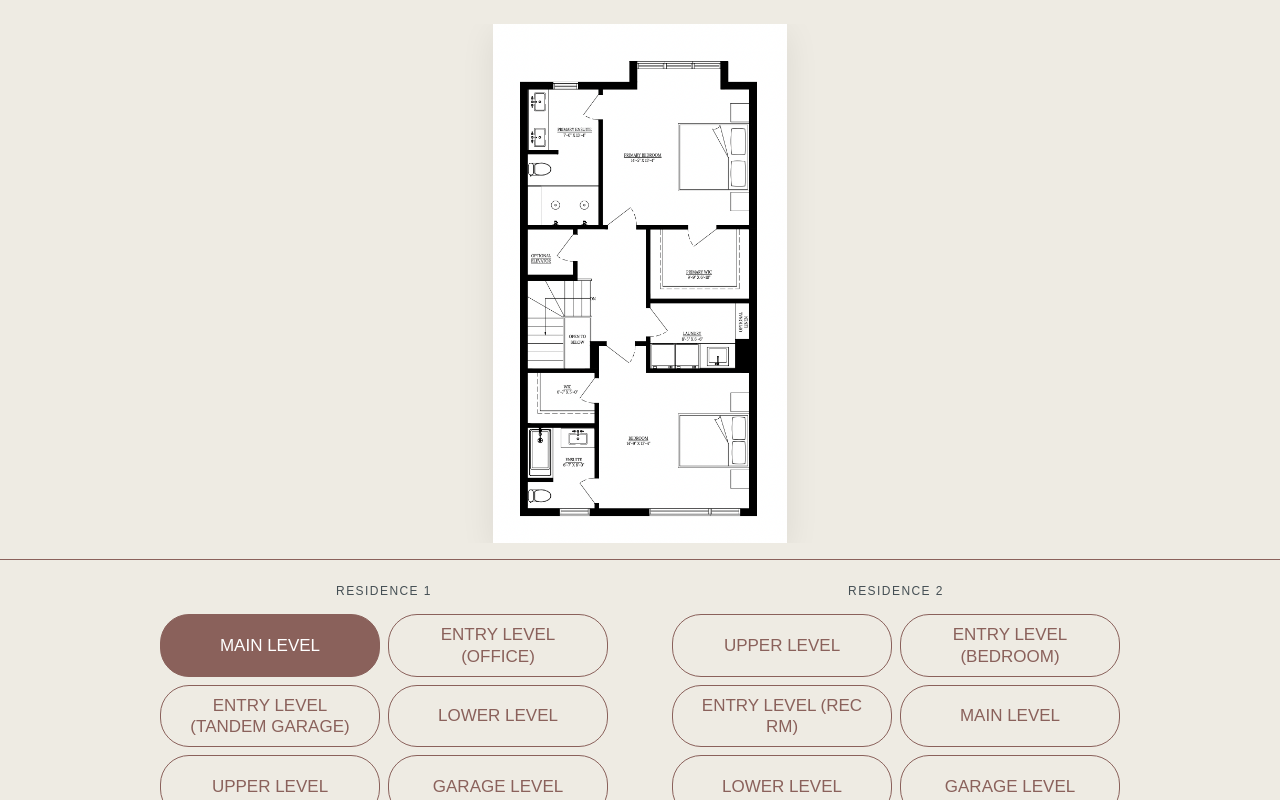
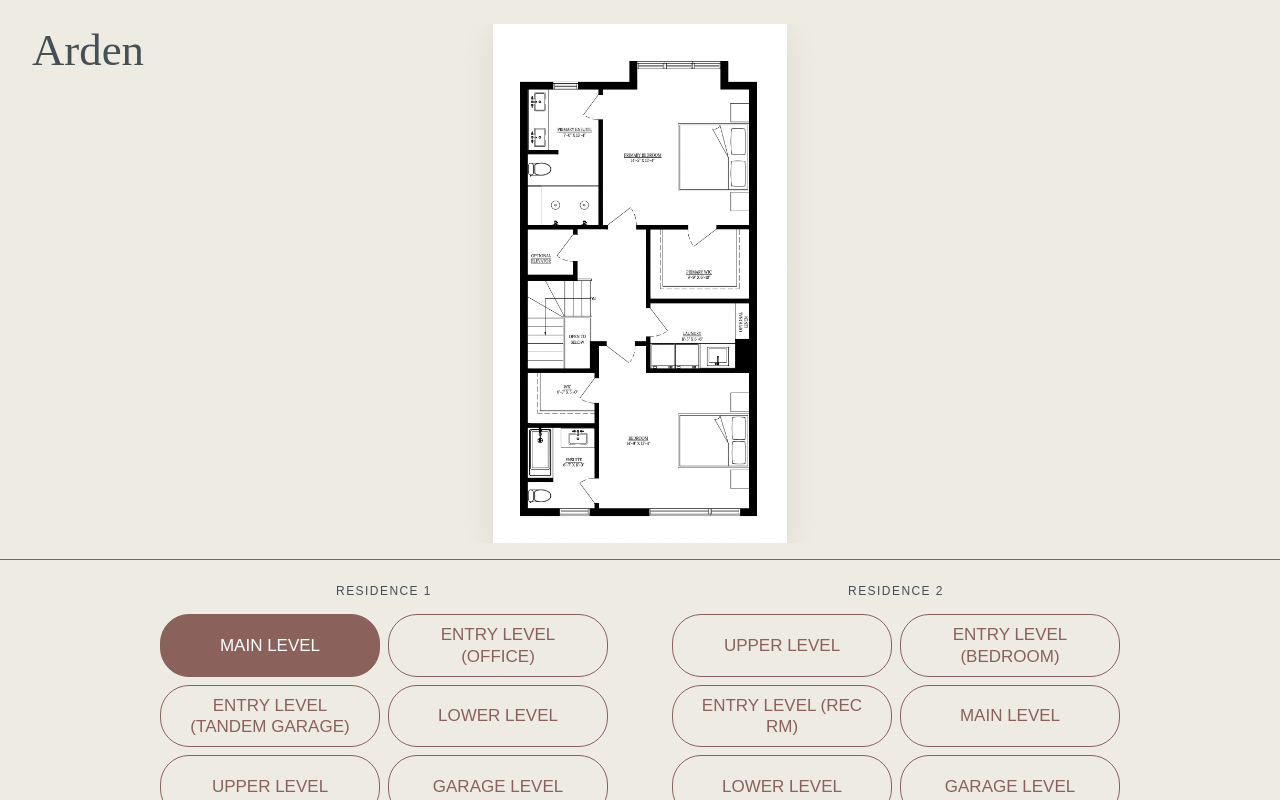
Before and after one commit to meghaman/sales-centre-app, a React (Vite) app: page / in a window 1280 px wide. Built offline with nearby package versions, Linux system fonts and the light colour scheme; a web font is replaced by a local one.

Commit message:
Show model name in viewer top-left using Ivyora heading style.

```diff
--- a/src/components/FloorPlanViewer.module.css
+++ b/src/components/FloorPlanViewer.module.css
@@ -8,6 +8,20 @@
   padding: var(--space-lg) var(--space-xl) var(--space-md);
   background: var(--color-bg);
   overflow: hidden;
+}
+
+.modelName {
+  position: absolute;
+  top: var(--space-lg);
+  left: var(--space-xl);
+  z-index: 1;
+  margin: 0;
+  font-family: var(--font-heading);
+  font-size: clamp(2rem, 3.5vw, 3.125rem);
+  font-weight: 400;
+  font-style: normal;
+  line-height: 1.2;
+  color: var(--color-text-heading);
 }
 
 .imageWrap {
--- a/src/components/FloorPlanViewer.tsx
+++ b/src/components/FloorPlanViewer.tsx
@@ -1,14 +1,21 @@
 import styles from './FloorPlanViewer.module.css';
 
 type FloorPlanViewerProps = {
+  modelName: string;
   imageUrl: string;
   alt: string;
   onImageClick: () => void;
 };
 
-export function FloorPlanViewer({ imageUrl, alt, onImageClick }: FloorPlanViewerProps) {
+export function FloorPlanViewer({
+  modelName,
+  imageUrl,
+  alt,
+  onImageClick,
+}: FloorPlanViewerProps) {
   return (
     <section className={styles.viewer} aria-label="Floor plan">
+      <h1 className={styles.modelName}>{modelName}</h1>
       <div className={styles.imageWrap}>
         <button
           type="button"
--- a/src/data/arden.ts
+++ b/src/data/arden.ts
@@ -9,6 +9,8 @@ export type Unit = {
   label: string;
   levels: FloorLevel[];
 };
+
+export const ardenModelName = 'Arden';
 
 export const ardenUnits: Unit[] = [
   {
--- a/src/pages/FloorPlanPage.tsx
+++ b/src/pages/FloorPlanPage.tsx
@@ -1,5 +1,5 @@
 import { useState } from 'react';
-import { ardenUnits, defaultLevelId, findLevel } from '../data/arden';
+import { ardenModelName, ardenUnits, defaultLevelId, findLevel } from '../data/arden';
 import { FloorPlanLightbox } from '../components/FloorPlanLightbox';
 import { FloorPlanViewer } from '../components/FloorPlanViewer';
 import { UnitButtonPanel } from '../components/UnitButtonPanel';
@@ -14,6 +14,7 @@ export function FloorPlanPage() {
     <main className={styles.page}>
       <div className={styles.viewerRegion}>
         <FloorPlanViewer
+          modelName={ardenModelName}
           imageUrl={selectedLevel.imageUrl}
           alt={selectedLevel.label}
           onImageClick={() => setIsFullscreen(true)}
```
